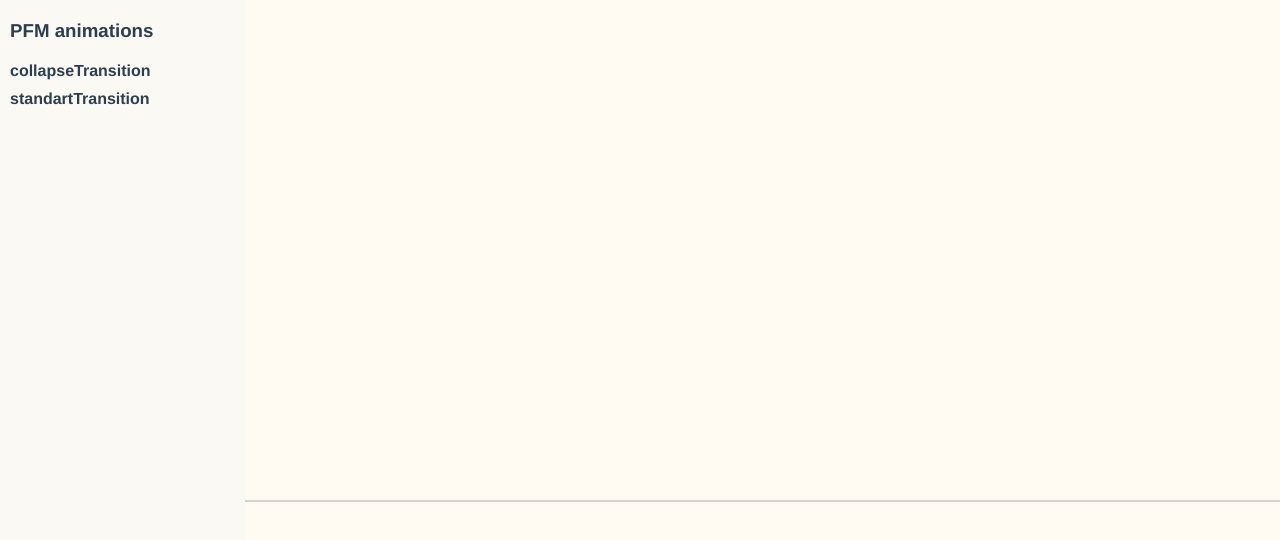
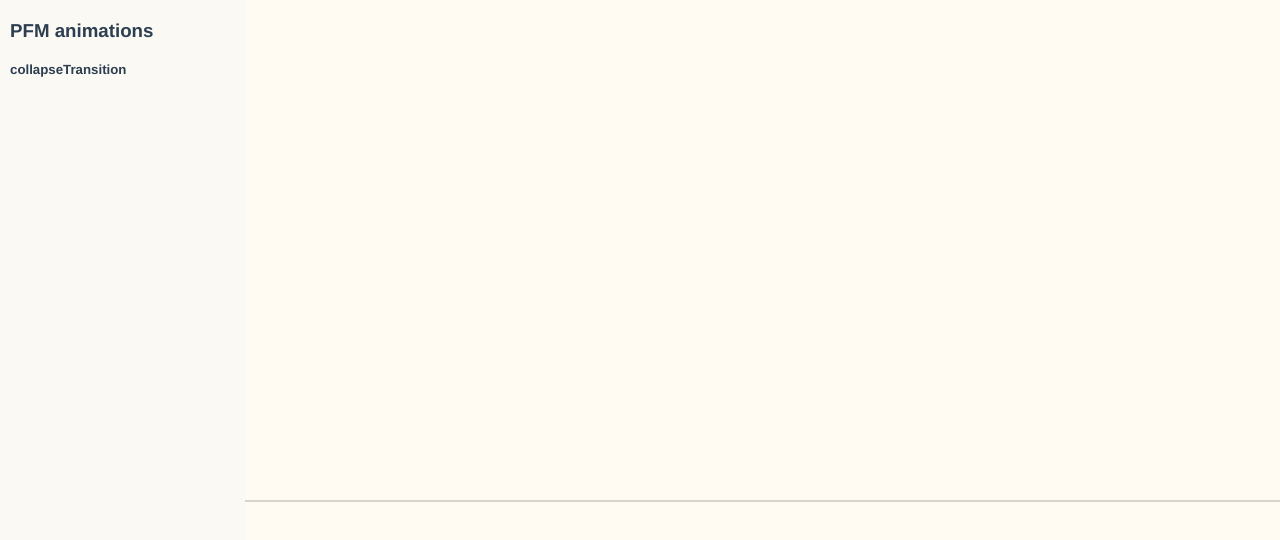
Before and after one commit to NickZemlin/animations, a Vue app: page / in a window 1280 px wide. Shown: the top 540 px of the page. Built offline with nearby package versions, Linux system fonts and the light colour scheme.

Commit message:
routing + pinia

```diff
--- a/package.json
+++ b/package.json
@@ -8,7 +8,9 @@
     "preview": "vite preview"
   },
   "dependencies": {
-    "vue": "^3.2.25"
+    "pinia": "^2.0.14",
+    "vue": "^3.2.25",
+    "vue-router": "^4.0.16"
   },
   "devDependencies": {
     "@vitejs/plugin-vue": "^2.3.3",
--- a/src/animationsList/animationsList.ts
+++ b/src/animationsList/animationsList.ts
@@ -1,8 +1,10 @@
-export const animations = {
-	collapseTransition: {
+export const animations = [
+	{
 		name: 'collapseTransition',
+		route: 'collapseTransition',
 	},
-	standartTransition: {
-		name: 'standartTransition',
-	},
-};
+	// {
+	// 	name: 'standartTransition',
+	// 	route: 'standartTransition',
+	// },
+];
--- /dev/null
+++ b/src/components/animationsComponents/collapseTransition.vue
@@ -0,0 +1,7 @@
+<script setup lang="ts"></script>
+
+<template>
+	<h1>works</h1>
+</template>
+
+<style scoped lang="scss"></style>
--- a/src/components/layout/LeftSideLayout.vue
+++ b/src/components/layout/LeftSideLayout.vue
@@ -1,6 +1,8 @@
 <script setup lang="ts">
 	import { onMounted, ref } from 'vue';
 	import { animations } from '../../animationsList/animationsList';
+	import router from '../../router/router';
+	import { useAppStore } from '../../store/AppStore';
 
 	const emit = defineEmits(['leftResize', 'hover']);
 
@@ -50,6 +52,10 @@
 	const hover = (value: boolean) => {
 		emit('hover', value);
 	};
+
+	const navigateTo = (route: string) => {
+		router.push({ path: route });
+	};
 	onMounted(() => {
 		if (leftSideWrap.value && resizer.value) {
 			makeResizableDiv(leftSideWrap.value, resizer.value);
@@ -71,8 +77,9 @@
 			<div
 				class="leftSide-animationsList-animation"
 				v-for="animation in animations"
+				@click="navigateTo(animation.route)"
 			>
-				<h4>{{ animation.name }}</h4>
+				<h5>{{ animation.name }}</h5>
 			</div>
 		</div>
 	</div>
--- a/src/components/preview/PreviewPanel.vue
+++ b/src/components/preview/PreviewPanel.vue
@@ -14,7 +14,9 @@
 </script>
 
 <template>
-	<div class="preview-wrap"></div>
+	<div class="preview-wrap">
+		<router-view />
+	</div>
 </template>
 
 <style scoped lang="scss">
--- /dev/null
+++ b/src/router/router.ts
@@ -0,0 +1,27 @@
+import { createRouter, createWebHistory } from 'vue-router';
+import { animations } from '../animationsList/animationsList';
+
+const generateRoutes = () => {
+	const routes = [];
+	for (const i of animations) {
+		const route = {
+			path: '/' + i.route,
+			name: i.name,
+			component: () => {
+				return import(`../components/animationsComponents/${i.name}.vue`);
+			},
+		};
+		routes.push(route);
+	}
+	console.log(routes);
+	return routes;
+};
+
+generateRoutes();
+
+const router = createRouter({
+	history: createWebHistory(),
+	routes: generateRoutes(),
+});
+
+export default router;
--- /dev/null
+++ b/src/store/AppStore.ts
@@ -0,0 +1,12 @@
+import { defineStore } from 'pinia';
+export interface State {
+	test: number;
+}
+
+export const useAppStore = defineStore('main', {
+	state(): State {
+		return {
+			test: 5,
+		};
+	},
+});
```
Also changed, not shown: src/main.ts (+6 -3 lines).
